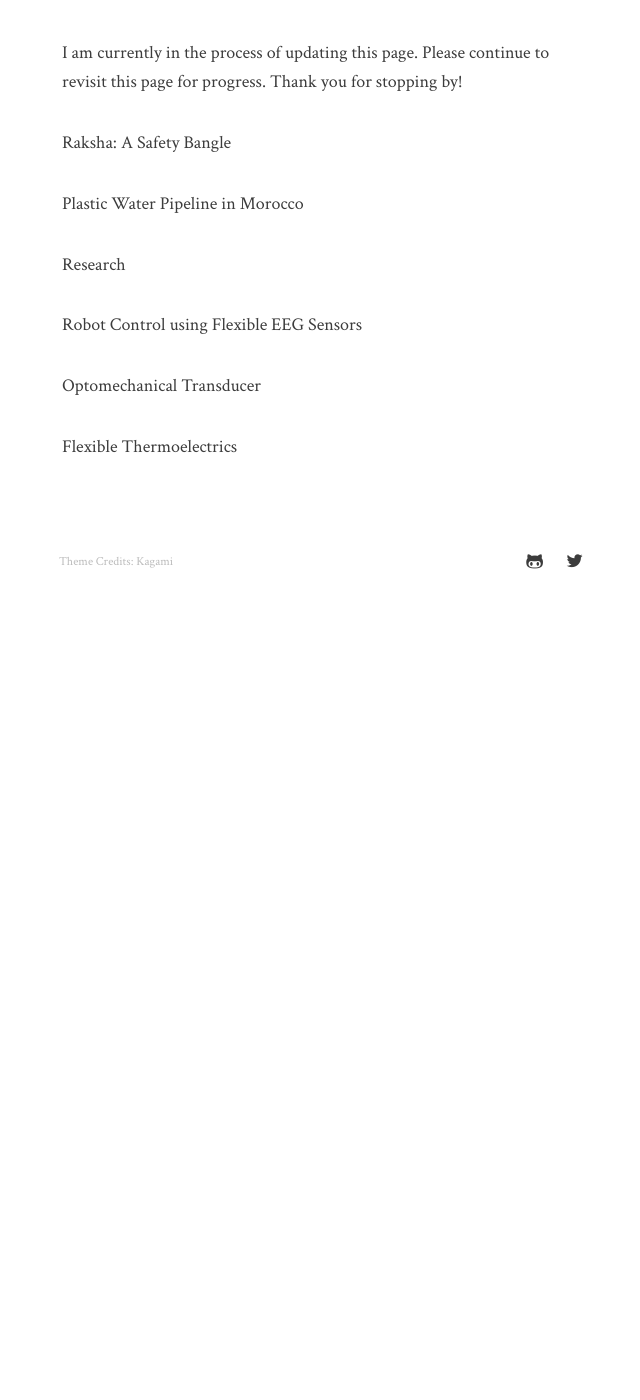
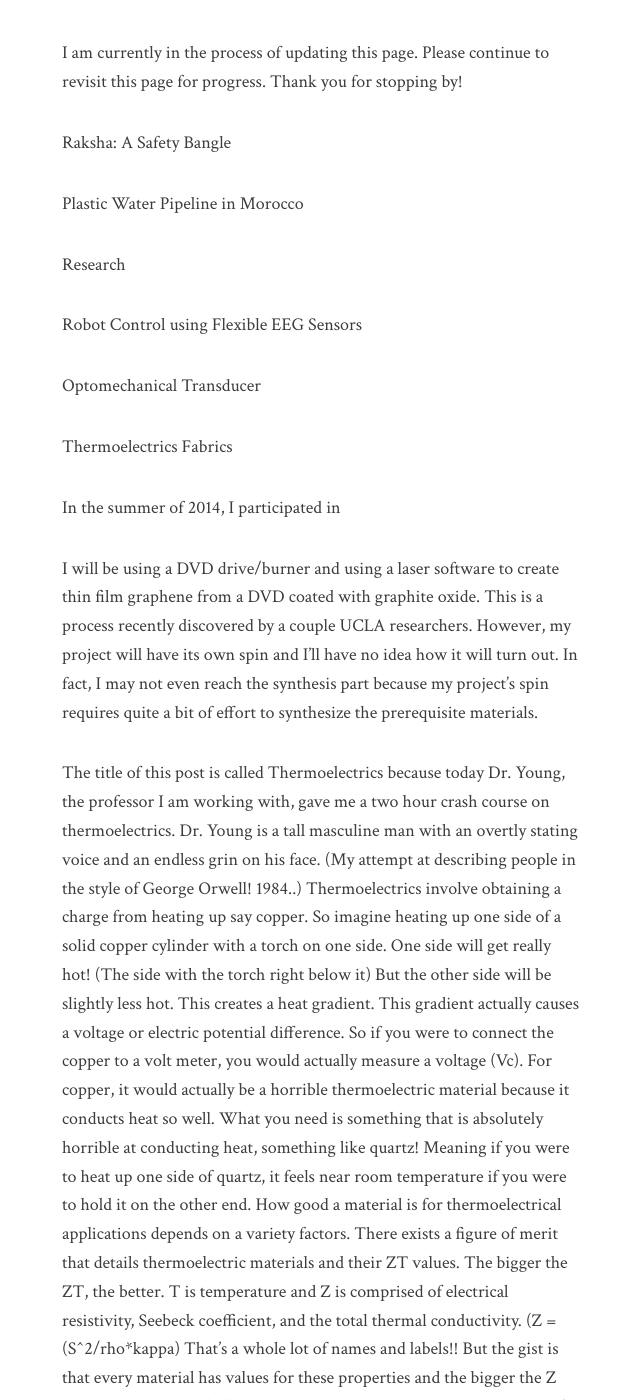
Before and after one commit to dswenn/dswenn.github.io, a Jekyll site: the page built from projects.md, in a window 1280 px wide and 1400 px high, scrolled down 287 px. Shown: the whole window, without its empty margins (318-958 px from the left). Built offline with Jekyll 4.4.1, drawn with Linux system fonts in a browser that asks for light colours; before the commit the page ends 917 px from its top, so only the background shows below that; some of the changed text lies outside the part shown.

Commit message:
Projects Update

```diff
--- a/projects.md
+++ b/projects.md
@@ -16,4 +16,12 @@
 
 Optomechanical Transducer
 
-Flexible Thermoelectrics
+Thermoelectrics Fabrics
+
+In the summer of 2014, I participated in
+
+I will be using a DVD drive/burner and using a laser software to create thin film graphene from a DVD coated with graphite oxide. This is a process recently discovered by a couple UCLA researchers. However, my project will have its own spin and I’ll have no idea how it will turn out. In fact, I may not even reach the synthesis part because my project’s spin requires quite a bit of effort to synthesize the prerequisite materials.
+
+The title of this post is called Thermoelectrics because today Dr. Young, the professor I am working with, gave me a two hour crash course on thermoelectrics. Dr. Young is a tall masculine man with an overtly stating voice and an endless grin on his face. (My attempt at describing people in the style of George Orwell! 1984..) Thermoelectrics involve obtaining a charge from heating up say copper. So imagine heating up one side of a solid copper cylinder with a torch on one side. One side will get really hot! (The side with the torch right below it) But the other side will be slightly less hot. This creates a heat gradient. This gradient actually causes a voltage or electric potential difference. So if you were to connect the copper to a volt meter, you would actually measure a voltage (Vc). For copper, it would actually be a horrible thermoelectric material because it conducts heat so well. What you need is something that is absolutely horrible at conducting heat, something like quartz! Meaning if you were to heat up one side of quartz, it feels near room temperature if you were to hold it on the other end.
+How good a material is for thermoelectrical applications depends on a variety factors. There exists a figure of merit that details thermoelectric materials and their ZT values. The bigger the ZT, the better. T is temperature and Z is comprised of electrical resistivity, Seebeck coefficient, and the total thermal conductivity. (Z = (S^2/rho*kappa) That’s a whole lot of names and labels!! But the gist is that every material has values for these properties and the bigger the Z the better. And the challenge in science right now is by changing one of those values, we adversely change another. So to increase Z is actually very difficult!
+Doping is one way to change our value of Z. Imagine a FeSi compound. FeSi is a nonmagnetic insulator. Now if you look at a periodic table and move one element to the right, we arrive at Cobalt. Because of iron’s proximity to cobalt, we can say they are quite similar. So now lets say we have CoSi compound. CoSi is a diamagnetic metal (nonmagnetic conductor). So both of them are nonmagnetic. But now lets introduce Fe(1-x)Co(x)Si. By adding a little cobalt into our FeSi, magnetism appears.
```
Also changed, not shown: _layouts/post-list-projects.html (added, +56 -0 lines), projects/_posts/2018-05-25-Plasticpipeline.markdown (added, +8 -0 lines), projects/index.md (added, +5 -0 lines).
